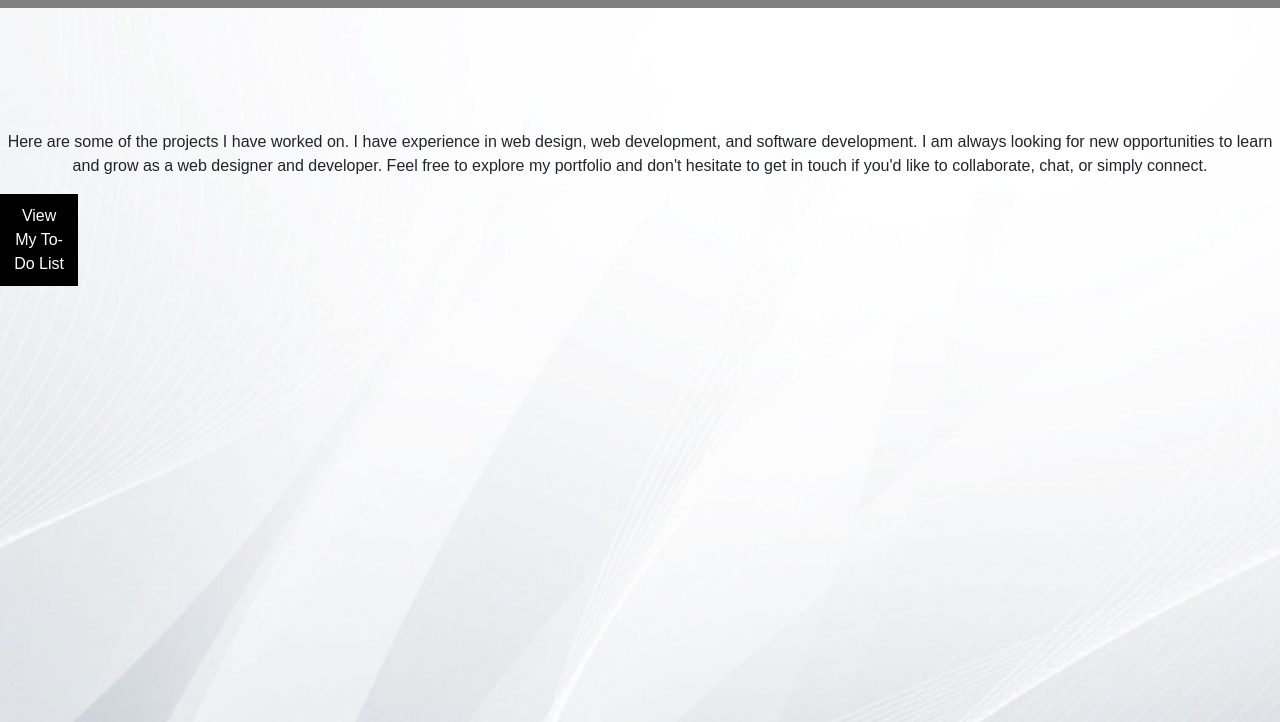
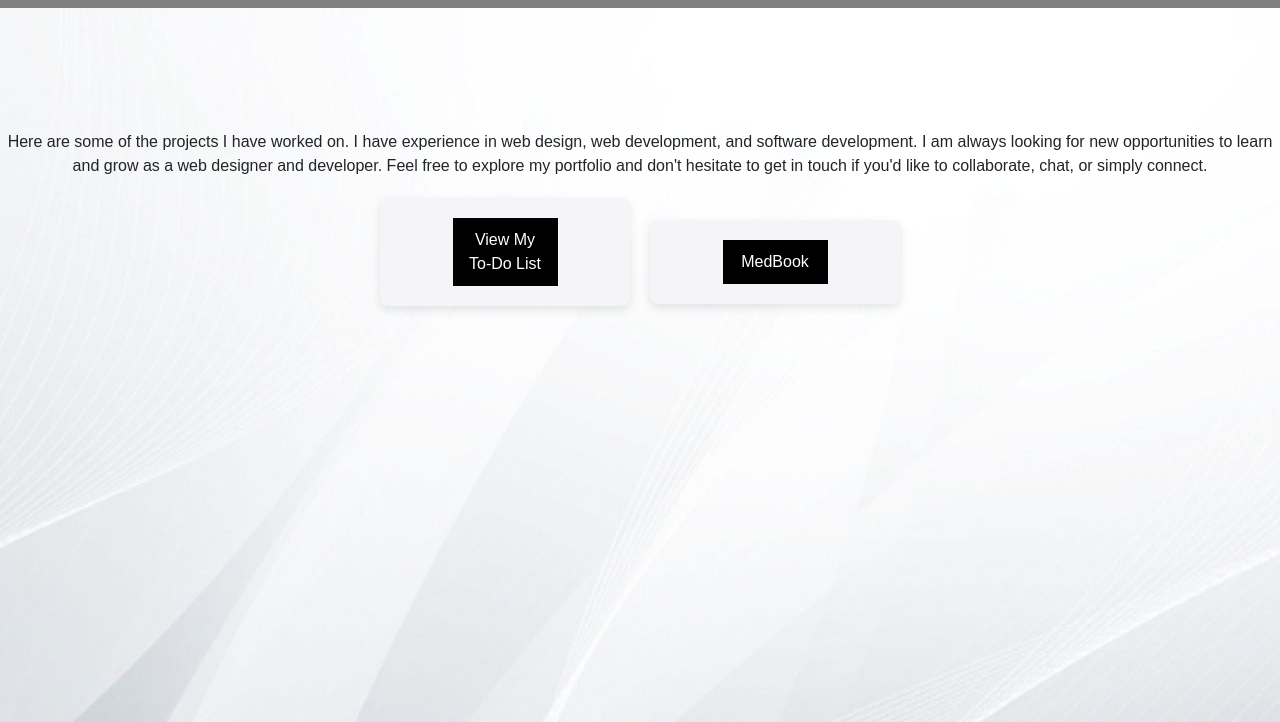
Before and after one commit to Ntombizikhona09/MyPortfolio-updated, a plain HTML site: page MyWork.html in a window 1280 px wide. Shown: the part 78-800 px from the top of the page. Drawn offline with nearby package versions, Linux system fonts and the light colour scheme.

Commit message:
updating

```diff
--- a/MyWork.html
+++ b/MyWork.html
@@ -35,27 +35,14 @@
                     <a href="https://ntombizikhona09.github.io/my-todo-list/" target="_blank">
                         <button>View My To-Do List</button>
                     </a>
+                    </div>
+                    <div class="mywork-projects">
+                        <div class="project">
+                            <a href="https://ntombizikhona09.github.io/medbook/" target="_blank">
+                                <button>MedBook</button></a>
+                        </div>
+                    </div>
 
                 </div>
 
 </head>
-<!--<footer class="footer">
-    <p>&copy; <span id="year"></span> qandasheombesiwe13@gmail.com</p>
-
-
-    </div>
-</footer>
-
-
-
-<script src="https://cdn.jsdelivr.net/npm/bootstrap@5.3.3/dist/js/bootstrap.bundle.min.js" integrity="sha384-YvpcrYf0tY3lHB60NNkmXc5s9fDVZLESaAA55NDzOxhy9GkcIdslK1eN7N6jIeHz" crossorigin="anonymous"></script>
-</body>
-
-<div class="footer">
-
-</div>
-
-</html>
-
-</body>
-</html>
--- a/style.css
+++ b/style.css
@@ -389,9 +389,53 @@ body {
    display: flex;
     text-align: center;
 }
+/* Container for all projects */
+.mywork-projects {
+    display: flex;
+    justify-content: center;
+    align-items: center;
+    flex-wrap: wrap;
+    gap: 20px;
+    margin-top: 20px;
+}
 
-.mywork-projects{
-    display: flex;
+/* Each individual project block */
+.project {
+    background-color: #f4f4f9;
+    border-radius: 8px;
+    box-shadow: 0 4px 10px rgba(0, 0, 0, 0.1);
+    overflow: hidden;
+    width: 250px;
+    text-align: center;
+    padding: 20px;
+    transition: transform 0.3s ease-in-out;
+}
+
+/* Hover effect for the project block */
+.project:hover {
+    transform: translateY(-10px);
+}
+
+/* Button inside the project block */
+.project-button {
+    background-color: #4CAF50;
+    color: white;
+    font-size: 16px;
+    padding: 10px 20px;
+    border: none;
+    border-radius: 5px;
+    cursor: pointer;
+    transition: background-color 0.3s ease;
+}
+
+/* Hover effect for the button */
+.project-button:hover {
+    background-color: #45a049;
+}
+
+/* Styling for the anchor tag */
+.project a {
+    text-decoration: none;
 }
 
 .certificates h1{
```
